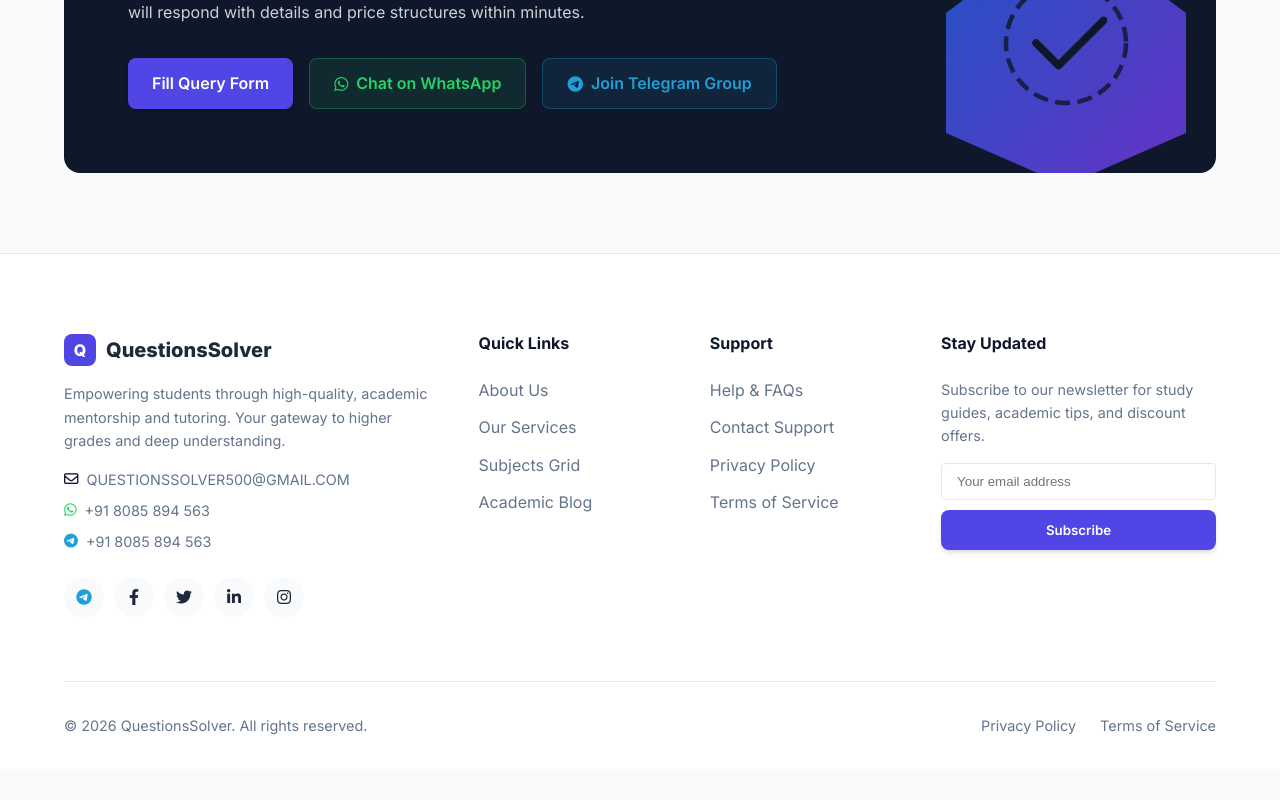
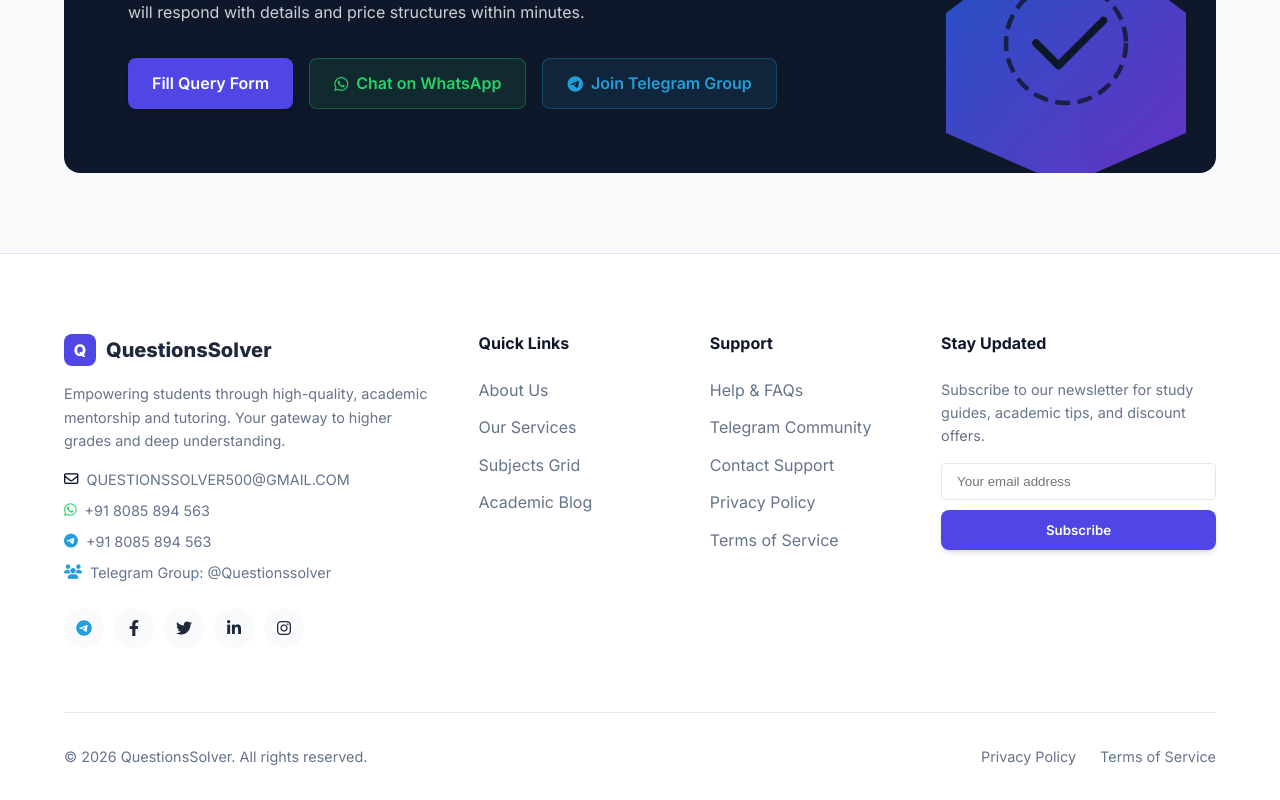
Before and after one commit to bmushtaq65-eng/QuestionsSolver, a React (Vite) app: page / in a window 1280 px wide. Shown: the part 7306-8106 px from the top of the page. Before the commit the page ends 8075 px from the top, so only its background shows below. Built offline with nearby package versions, Linux system fonts and the light colour scheme.

Commit message:
Add Telegram group https://t.me/Questionssolver in src/components/Footer.tsx

```diff
--- a/src/components/Footer.tsx
+++ b/src/components/Footer.tsx
@@ -16,9 +16,10 @@ export default function Footer() {
                         <a href="mailto:QUESTIONSSOLVER500@GMAIL.COM" style={{ color: 'var(--text-muted)', fontSize: '0.9rem', display: 'flex', alignItems: 'center', gap: '8px', textDecoration: 'none' }}><i className="fa-regular fa-envelope" style={{ color: 'var(--primary)' }}></i> QUESTIONSSOLVER500@GMAIL.COM</a>
                         <a href="https://wa.me/918085894563" target="_blank" rel="noopener noreferrer" style={{ color: 'var(--text-muted)', fontSize: '0.9rem', display: 'flex', alignItems: 'center', gap: '8px', textDecoration: 'none' }}><i className="fa-brands fa-whatsapp" style={{ color: '#25D366' }}></i> +91 8085 894 563</a>
                         <a href="https://t.me/+918085894563" target="_blank" rel="noopener noreferrer" style={{ color: 'var(--text-muted)', fontSize: '0.9rem', display: 'flex', alignItems: 'center', gap: '8px', textDecoration: 'none' }}><i className="fa-brands fa-telegram" style={{ color: '#229ED9' }}></i> +91 8085 894 563</a>
+                        <a href="https://t.me/Questionssolver" target="_blank" rel="noopener noreferrer" style={{ color: 'var(--text-muted)', fontSize: '0.9rem', display: 'flex', alignItems: 'center', gap: '8px', textDecoration: 'none' }}><i className="fa-solid fa-users" style={{ color: '#229ED9' }}></i> Telegram Group: @Questionssolver</a>
                     </div>
                     <div className="social-links" style={{ display: 'flex', gap: '10px' }}>
-                        <a href="https://t.me/+918085894563" target="_blank" rel="noopener noreferrer" className="social-link flex-center" aria-label="Telegram" style={{ color: '#229ED9' }}><i className="fa-brands fa-telegram"></i></a>
+                        <a href="https://t.me/Questionssolver" target="_blank" rel="noopener noreferrer" className="social-link flex-center" aria-label="Telegram Group" title="Telegram Group: @Questionssolver" style={{ color: '#229ED9' }}><i className="fa-brands fa-telegram"></i></a>
                         <a href="https://facebook.com" target="_blank" rel="noopener noreferrer" className="social-link flex-center" aria-label="Facebook"><i className="fa-brands fa-facebook-f"></i></a>
                         <a href="https://twitter.com" target="_blank" rel="noopener noreferrer" className="social-link flex-center" aria-label="Twitter"><i className="fa-brands fa-twitter"></i></a>
                         <a href="https://linkedin.com" target="_blank" rel="noopener noreferrer" className="social-link flex-center" aria-label="LinkedIn"><i className="fa-brands fa-linkedin-in"></i></a>
@@ -40,6 +41,7 @@ export default function Footer() {
                     <h4 className="footer-heading" style={{ marginBottom: '1.5rem', color: 'var(--primary)' }}>Support</h4>
                     <ul className="footer-links" style={{ listStyle: 'none', padding: 0, display: 'flex', flexDirection: 'column', gap: '0.75rem' }}>
                         <li><Link to="/faq" className="footer-link">Help & FAQs</Link></li>
+                        <li><a href="https://t.me/Questionssolver" target="_blank" rel="noopener noreferrer" className="footer-link">Telegram Community</a></li>
                         <li><Link to="/contact" className="footer-link">Contact Support</Link></li>
                         <li><Link to="/privacy" className="footer-link">Privacy Policy</Link></li>
                         <li><Link to="/terms" className="footer-link">Terms of Service</Link></li>
```
